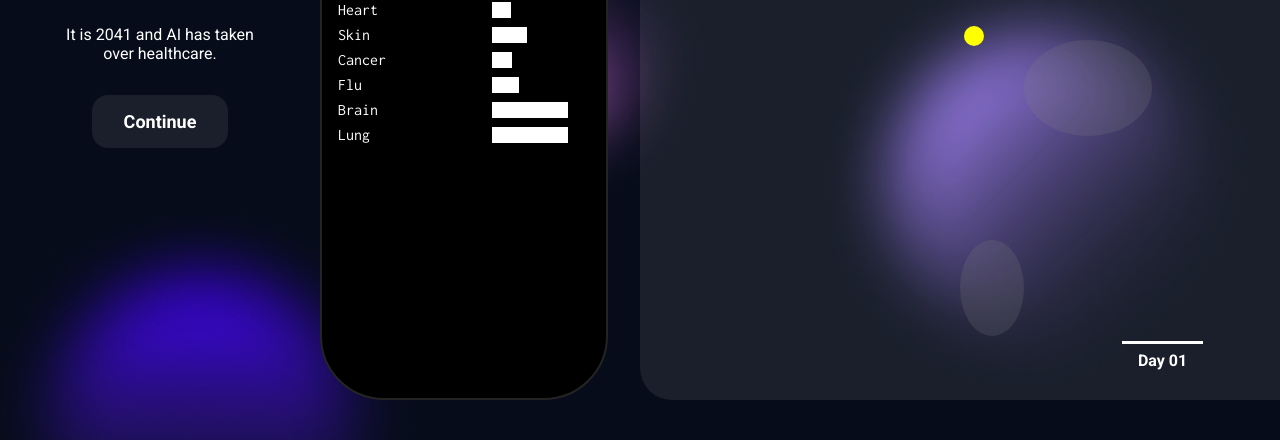
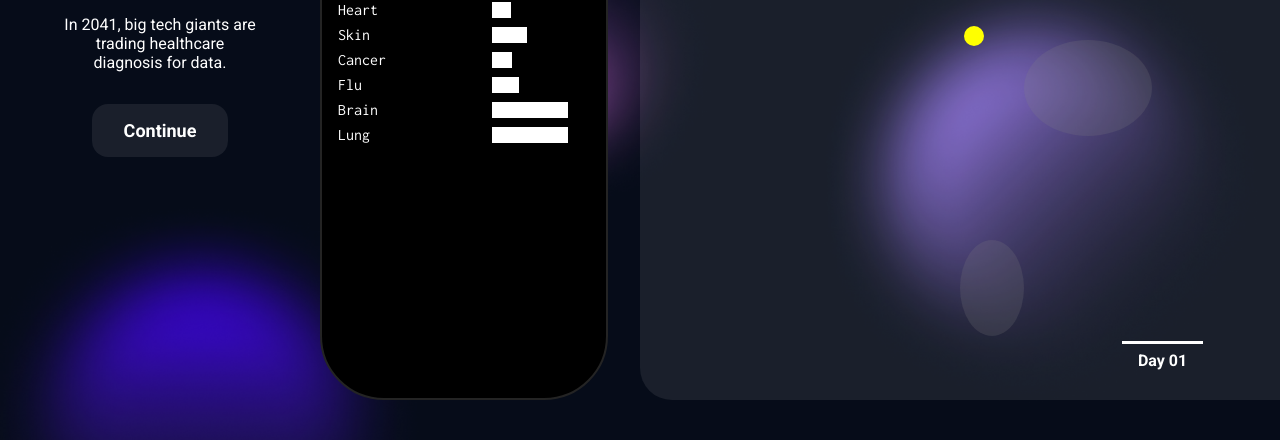
Before and after one commit to guysolan/MILA_WEBAPP_V01, a website with bundled scripts: page index.html in a window 1280 px wide. Shown: the part 360-800 px from the top of the page. Built offline with nearby package versions, Linux system fonts and the light colour scheme.

Commit message:
Test Push

```diff
--- a/index.html
+++ b/index.html
@@ -36,7 +36,7 @@
 		<h1 class="title">MILA.HEALTH</h1>
 		<!-- <p>This is a pop up to either ask a question or guide the user as to what is going on.</p> -->
 		<div id="all-messages">
-			<p id='intro-words-1' class="hidden">It is 2041 and AI has taken over healthcare.</p>
+			<p id='intro-words-1' class="hidden">In 2041, big tech giants are trading healthcare diagnosis for data.</p>
 			<p id='intro-words-2' class="hidden">At MILA.HEALTH we are doing our bit to try and harness the new AI
 				capabilities - without invading your privacy.</p>
 			<p id='video-call-message' class="hidden">You just started video calling.<br><br>Watch as your video and
```
